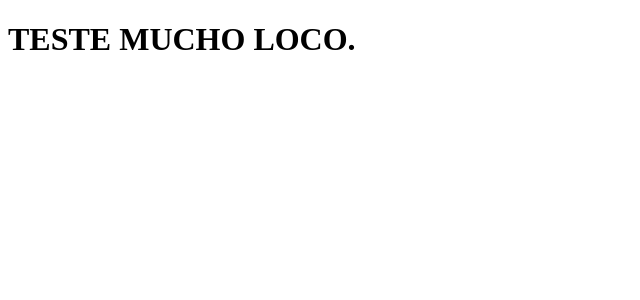
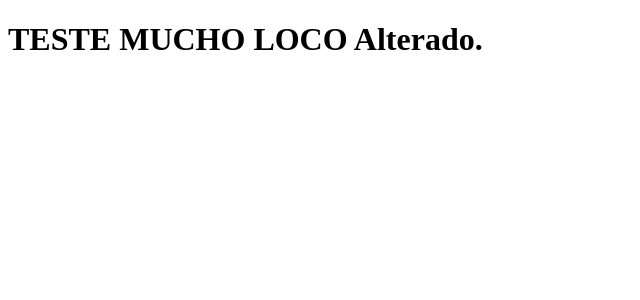
Before and after one commit to ismaellunkes/clone-tabnews, a Next.js app: page / in a window 1280 px wide. Shown: the top 300 px of the page, without its empty margins (0-640 px from the left). Built offline with nearby package versions, Linux system fonts and the light colour scheme.

Commit message:
Alteração da mensagem

```diff
--- a/pages/index.js
+++ b/pages/index.js
@@ -1,7 +1,7 @@
 import Cabecalho from "./cabecalho";
 
 function Home() {
-    return  <h1>TESTE MUCHO LOCO.</h1>
+    return  <h1>TESTE MUCHO LOCO Alterado.</h1>
 }
 
 export default Home;
```
